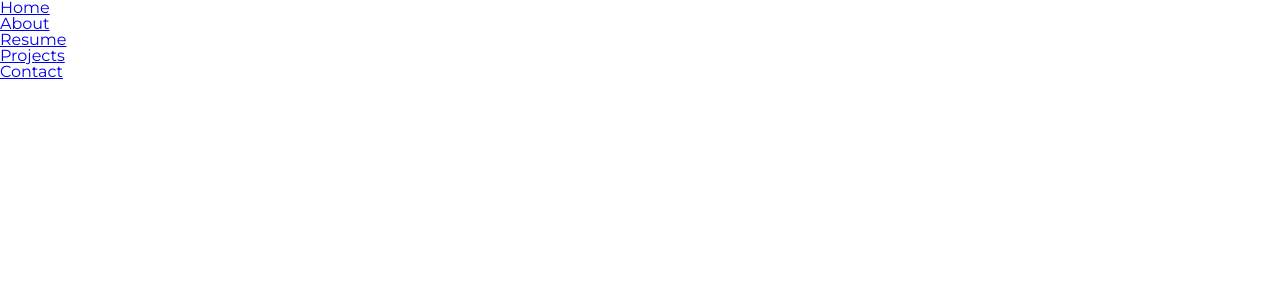
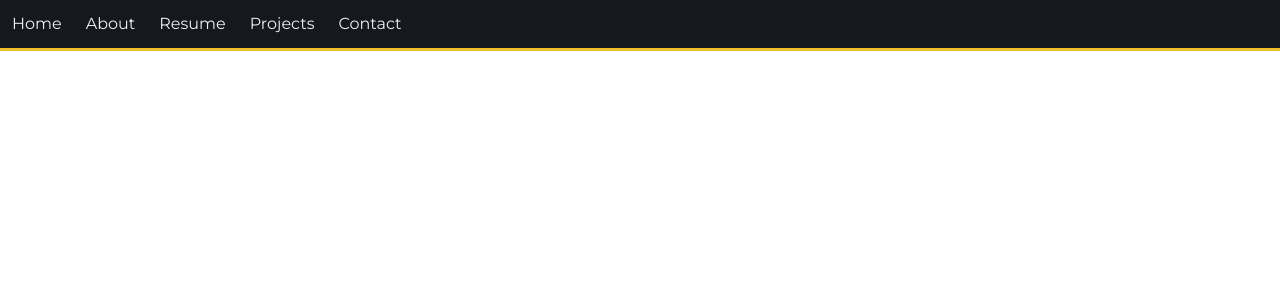
Before and after one commit to curm90/portfolio, a React (Create React App) app: page / in a window 1280 px wide. Shown: the top 300 px of the page. Built offline with nearby package versions, Linux system fonts and the light colour scheme; a web font is replaced by a local one.

Commit message:
nav styles

```diff
--- a/src/components/Navigation.js
+++ b/src/components/Navigation.js
@@ -5,18 +5,18 @@ const Navigation = () => (
   <nav className='navigation__container'>
     <ul className='navigation__list'>
       <li className='navigation__list-item'>
-        <a className='link' href='#header'>
+        <a className='navigation__link' href='#header'>
           Home
         </a>
       </li>
       <li className='navigation__list-item'>
-        <a className='link' href='#about'>
+        <a className='navigation__link' href='#about'>
           About
         </a>
       </li>
       <li className='navigation__list-item'>
         <a
-          className='link'
+          className='navigation__link'
           rel='noopener noreferrer'
           target='_blank'
           href={resume}
@@ -25,12 +25,12 @@ const Navigation = () => (
         </a>
       </li>
       <li className='navigation__list-item'>
-        <a className='link' href='#projects'>
+        <a className='navigation__link' href='#projects'>
           Projects
         </a>
       </li>
       <li className='navigation__list-item'>
-        <a className='link' href='#contact'>
+        <a className='navigation__link' href='#contact'>
           Contact
         </a>
       </li>
--- a/src/styles/base/_settings.scss
+++ b/src/styles/base/_settings.scss
@@ -8,6 +8,6 @@ $xxl-size: 4.8rem;
 // Colors
 $primary: #efbe2b;
 $secondary: #efbe2b;
-$background: #252934;
+$background: #09194c;
 $light-text: #f2eff4;
 $dark-text: #7e7c7f;
--- /dev/null
+++ b/src/styles/components/_navigation.scss
@@ -0,0 +1,27 @@
+.navigation__container {
+  height: $xxl-size;
+  @include flex(row, flex-start, center);
+  background: #15181e;
+  border-bottom: 3px solid $primary;
+  position: fixed;
+  width: 100%;
+
+  .navigation__list {
+    @include flex(row, flex-start, center);
+
+    .navigation__list-item {
+      padding: 0 $s-size;
+
+      .navigation__link {
+        color: $light-text;
+        text-decoration: none;
+        transition: all ease-out 0.3s;
+
+        &:hover {
+          transition: all ease-in 0.1s;
+          color: $secondary;
+        }
+      }
+    }
+  }
+}
--- a/src/styles/styles.scss
+++ b/src/styles/styles.scss
@@ -1,6 +1,7 @@
 @import url('https://fonts.googleapis.com/css?family=Montserrat&display=swap');
 @import url('https://fonts.googleapis.com/css?family=Tomorrow:300&display=swap');
-@import './base/_reset';
-@import './base/_settings';
-@import './base/_base';
-@import './base/_mixins';
+@import './base/reset';
+@import './base/settings';
+@import './base/base';
+@import './base/mixins';
+@import './components/navigation';
```
